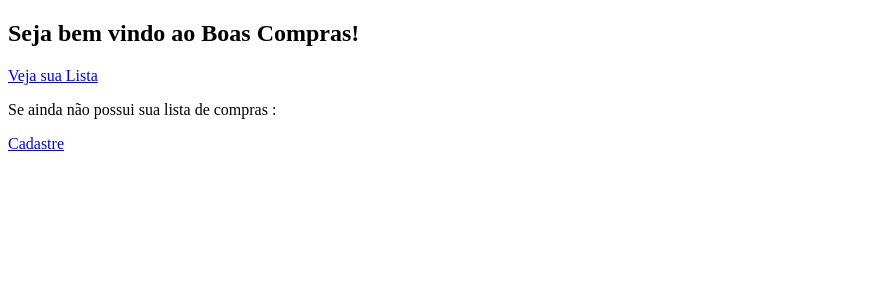
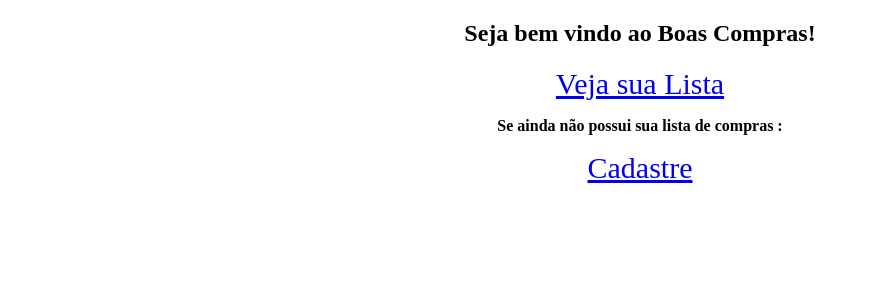
Before and after one commit to luannsantos321/boas-compras, a Django app: page / in a window 1280 px wide. Shown: the top 300 px of the page, without its empty margins (0-869 px from the left). Run offline with Django 4.2, Linux system fonts and the light colour scheme.

Commit message:
Adicionei paragrafo, links e título no css

```diff
--- a/app/static/script.js
+++ b/app/static/script.js
@@ -1 +1 @@
-alert("Olá, seja bem vindo!")
+/*alert("Olá, seja bem vindo!")*/
--- a/app/static/style.css
+++ b/app/static/style.css
@@ -0,0 +1,19 @@
+h2{
+text-align: center;
+}
+
+#veja_sua_lista{
+text-align: center;
+font-size: 30px;
+}
+
+#cadastre{
+text-align: center;
+font-size: 30px;
+}
+
+p{
+text-align: center;
+font-style: negrito;
+
+}
--- a/app/templates/inicio.html
+++ b/app/templates/inicio.html
@@ -9,9 +9,14 @@
 </head>
 <body>
 
- <h2>Seja bem vindo ao Boas Compras!</h2>
-    <a href="{% url 'lista' %}">Veja sua Lista</a>
-    <p>Se ainda não possui sua lista de compras :</p>
-    <a href="{% url 'cadastro' %}">Cadastre</a>
+     <h2>Seja bem vindo ao Boas Compras!</h2>
+     <div id="veja_sua_lista">
+        <a href="{% url 'lista' %}">Veja sua Lista</a>
+         </div>
+
+        <p><strong>Se ainda não possui sua lista de compras :</strong></p>
+     <div id="cadastre">
+        <a href="{% url 'cadastro' %}">Cadastre</a>
+         </div>
 </body>
 </html>
```
